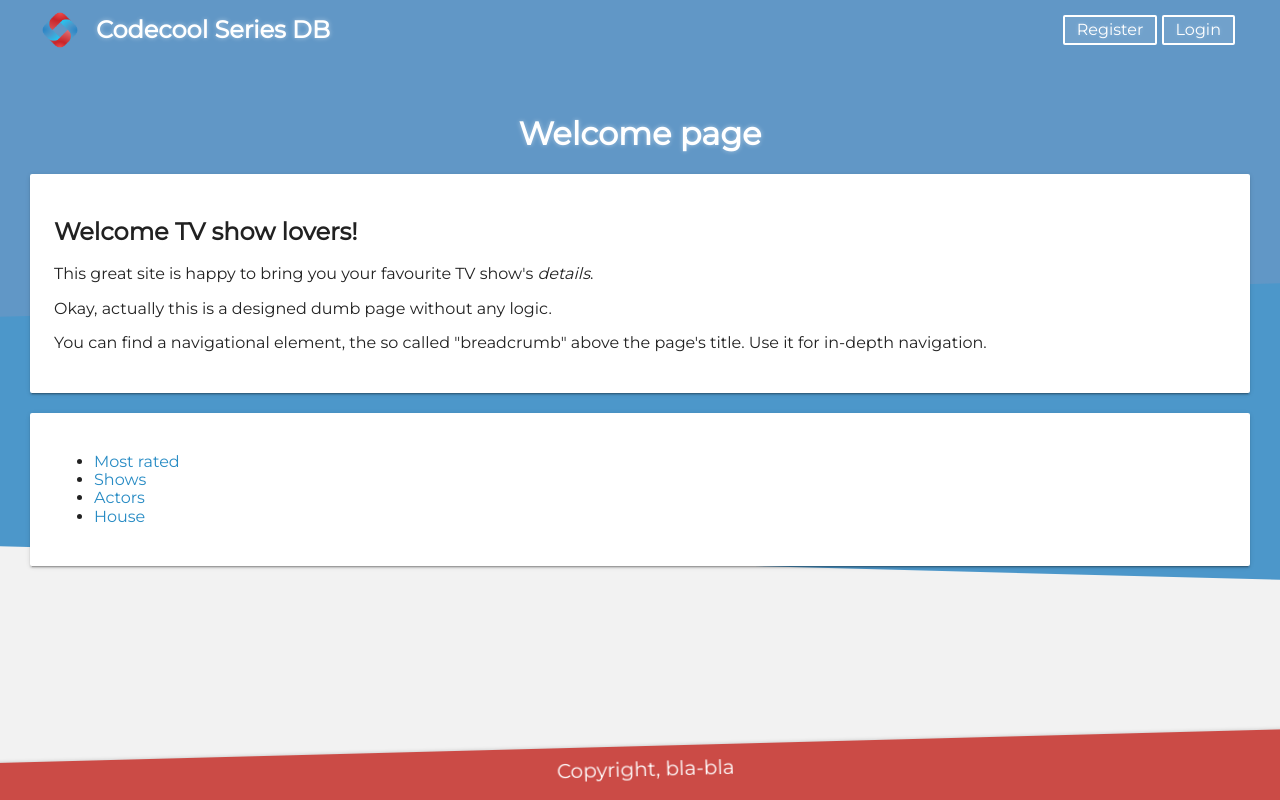
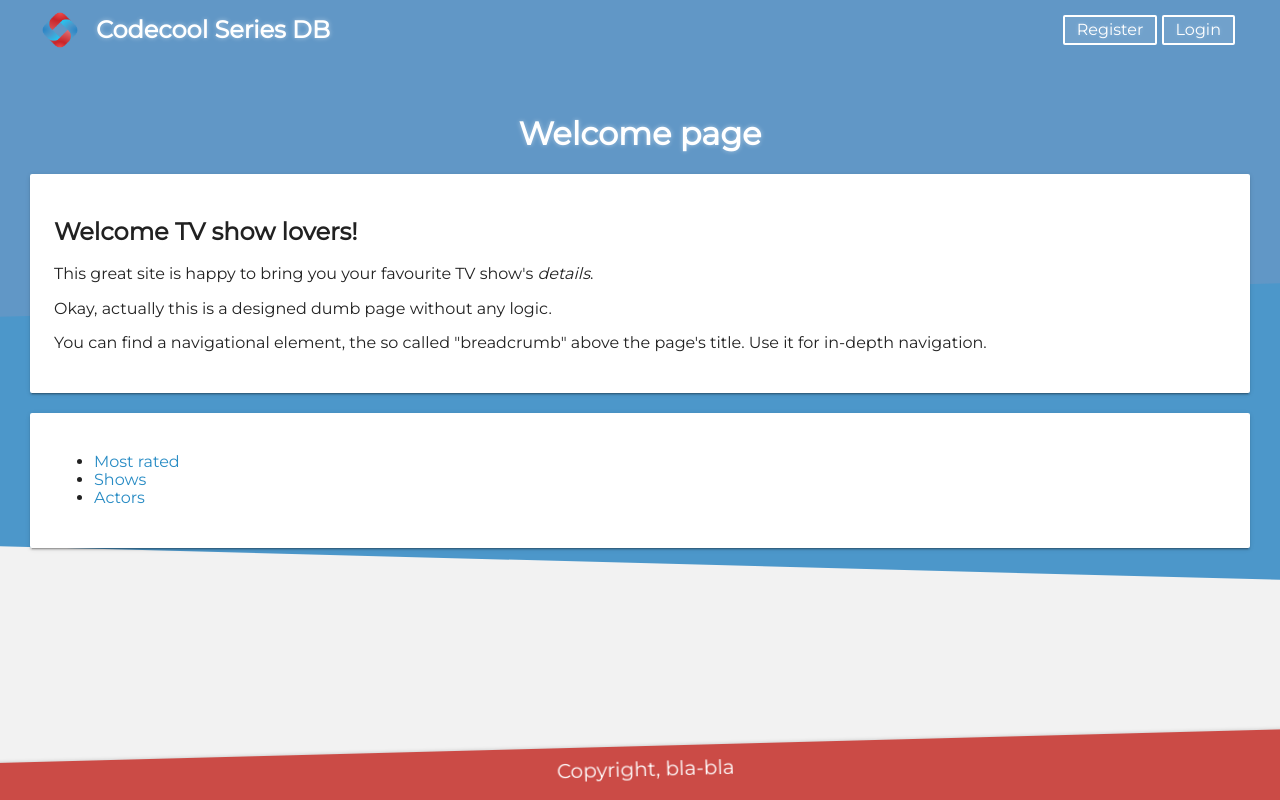
Before and after one commit to Arutorek/Codecool-Series, a Flask app: template templates/index.html in a window 1280 px wide. Run offline with Flask 2, Linux system fonts and the light colour scheme; the template is opened without the code that fills it, so the values that code supplies are empty.

Commit message:
remove link to house in index.html

```diff
--- a/templates/index.html
+++ b/templates/index.html
@@ -53,7 +53,6 @@
                 <li><a href="/shows/most-rated">Most rated</a></li>
                 <li><a href="/shows">Shows</a></li>
                 <li><a href="/actors">Actors</a></li>
-                <li><a href="/house">House</a></li>
             </ul>
             <ul>
                 {% for show in shows %}
```
